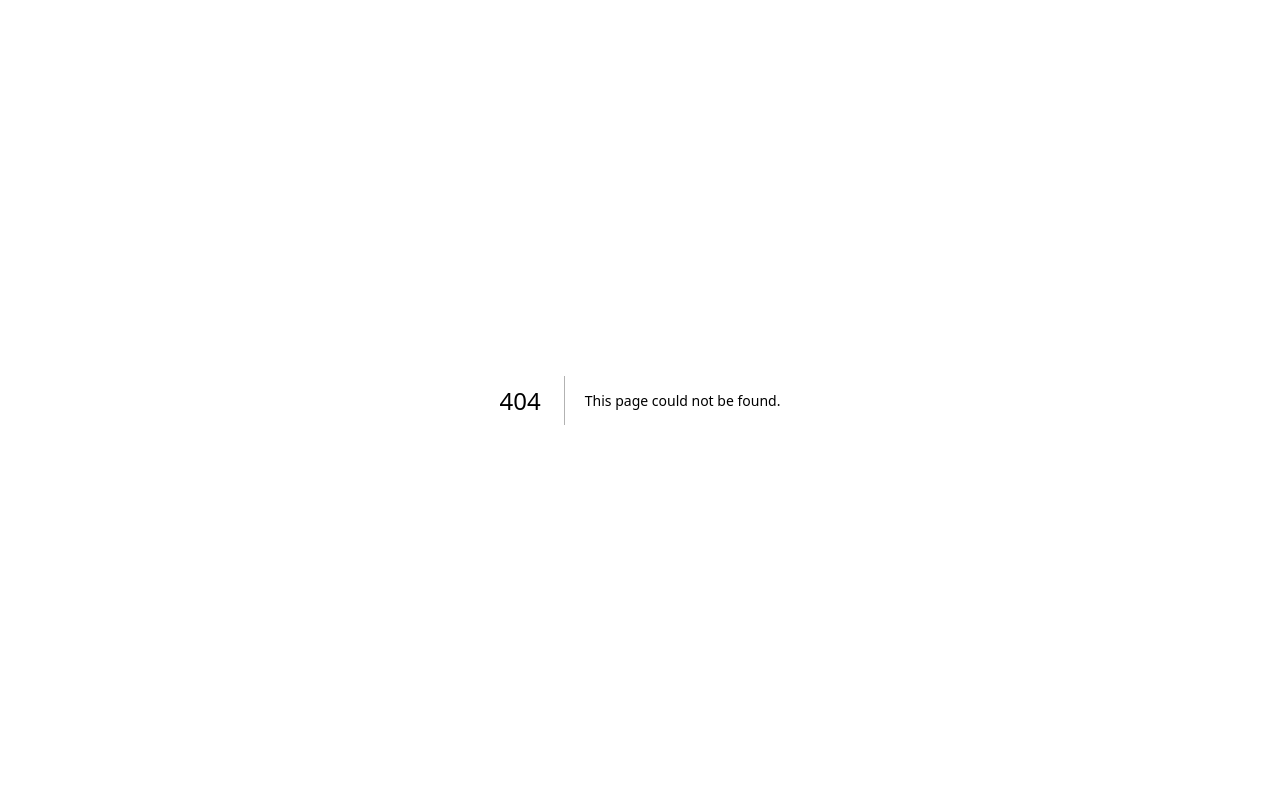
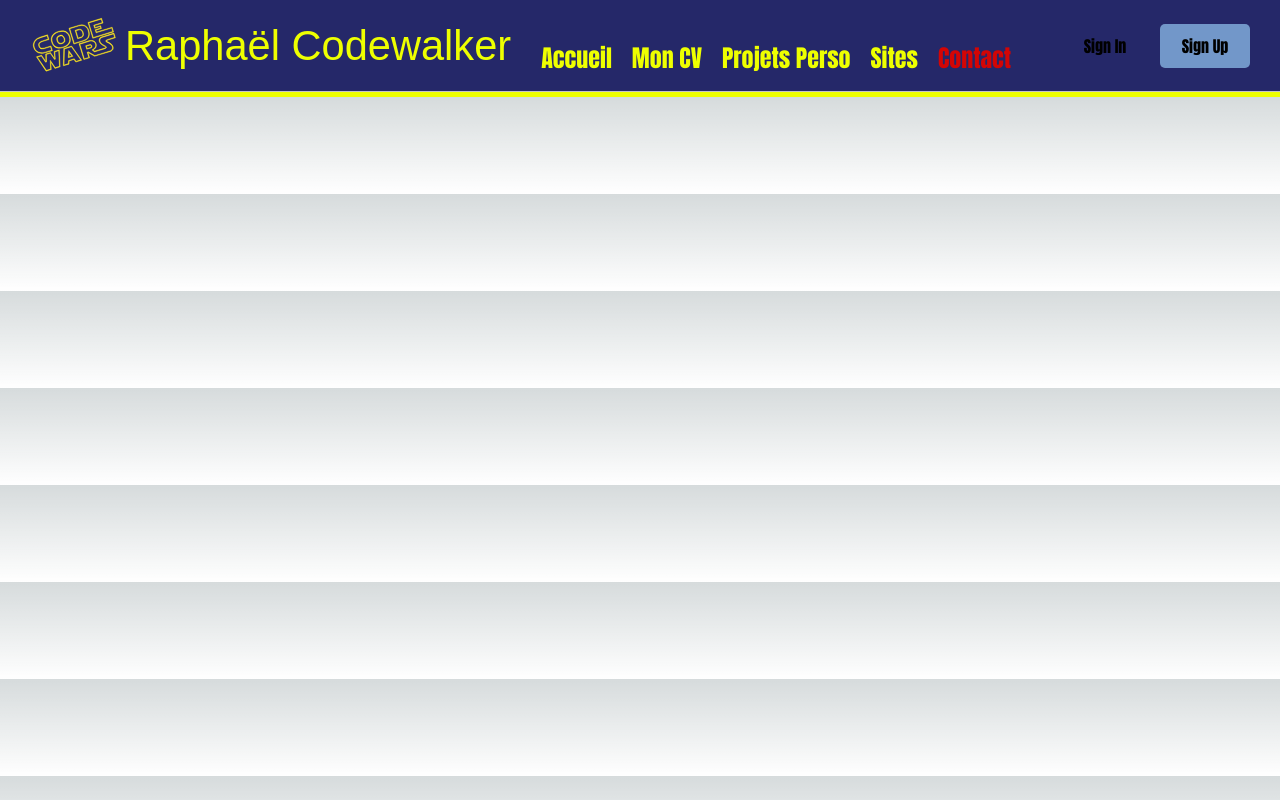
Before and after one commit to RaphCamp/ma-vitrine-next, a Next.js app: page /contact in a window 1280 px wide. Before the commit this address had no page. Built offline with nearby package versions, Linux system fonts and the light colour scheme.

Commit message:
ajout des liens

```diff
--- /dev/null
+++ b/src/app/contact/page.tsx
@@ -0,0 +1,9 @@
+import Navbar from '@/components/navbar/navbar'
+
+export default function PageContact() {
+  return (
+    <main>
+      <Navbar/>
+  </main>
+  )
+}
--- /dev/null
+++ b/src/app/cv/page.tsx
@@ -0,0 +1,9 @@
+import Navbar from '@/components/navbar/navbar'
+
+export default function PageCV() {
+  return (
+    <main>
+      <Navbar/>
+  </main>
+  )
+}
--- a/src/app/page.tsx
+++ b/src/app/page.tsx
@@ -4,7 +4,7 @@ import codewars from '../assets/images/codewars.svg'
 import Intro from '@/components/intro/intro'
 import Navbar from '@/components/navbar/navbar'
 
-export default function Home() {
+export default function PageHome() {
   return (
     <main>
       <Navbar/>
--- /dev/null
+++ b/src/app/projets/page.tsx
@@ -0,0 +1,9 @@
+import Navbar from '@/components/navbar/navbar'
+
+export default function PageProjets() {
+  return (
+    <main>
+      <Navbar/>
+  </main>
+  )
+}
--- /dev/null
+++ b/src/app/sites/page.tsx
@@ -0,0 +1,9 @@
+import Navbar from '@/components/navbar/navbar'
+
+export default function PageSites() {
+  return (
+    <main>
+      <Navbar/>
+  </main>
+  )
+}
--- a/src/components/navbar/navbar.module.css
+++ b/src/components/navbar/navbar.module.css
@@ -30,7 +30,19 @@
   .hamburger {
     display: none;
   }
-  .navlinks_container a {
+  .active {
+    margin: 0 10px;
+    font-weight: 500;
+    text-decoration: none;
+    color: #414141;
+    display: inline-block;
+    position: relative;
+    color: rgb(211, 5, 5);
+    font-size: 1.5em;
+    cursor:default;
+    pointer-events: none;
+  }
+  .inactive {
     margin: 0 10px;
     font-weight: 500;
     text-decoration: none;
@@ -40,7 +52,8 @@
     color: rgb(238, 255, 0);
     font-size: 1.5em;
   }
-  .navlinks_container a::after {
+
+  .inactive::after {
     content: "";
     display: block;
     position: absolute;
@@ -78,6 +91,7 @@
   .sign_user {
     display: none;
   }
+
 
   @media (max-width: 900px) {
     .nav {
@@ -154,9 +168,13 @@
     .open {
       transform: translate(0%);
     }
-    .navlinks_container a {
-      font-size: 18px;
-      margin: 10px 0
+    .active {
+        font-size: 18px;
+        margin: 10px 0
+      }
+    .inactive {
+        font-size: 18px;
+        margin: 10px 0
     }
 
     .nav_authentication {
--- a/src/components/navbar/navbar.tsx
+++ b/src/components/navbar/navbar.tsx
@@ -1,3 +1,6 @@
+'use client'
+import { usePathname } from 'next/navigation'
+import Link from 'next/link'
 import { Component } from "react"
 import Image from 'next/image'
 import codewars from '@/assets/images/codewars.svg'
@@ -5,6 +8,7 @@ import stormTrooper from '@/assets/images/stormtrooper.svg'
 import styles from './navbar.module.css'
 
 export default function Navbar() {
+    const pathname = usePathname();
     return (
         <main className={styles.nav}>
             <a href="#" className={styles.nav_icon} aria-label="visit homepage" aria-current="page">
@@ -19,11 +23,11 @@ export default function Navbar() {
                 <span></span>
             </button>
             <div className={styles.navlinks_container}>
-                <a href="#" aria-current="page">Accueil</a>
-                <a href="#">Mon CV</a>
-                <a href="#">Projets Perso</a>
-                <a href="#">Sites</a>
-                <a href="#">Contact</a>
+                <Link className={`link ${pathname === '/' ? styles.active : styles.inactive}`} href="/">Accueil</Link>
+                <Link className={`link ${pathname === '/cv' ? styles.active : styles.inactive}`} href="/cv">Mon CV</Link>
+                <Link className={`link ${pathname === '/projets' ? styles.active : styles.inactive}`} href="/projets">Projets Perso</Link>
+                <Link className={`link ${pathname === '/sites' ? styles.active : styles.inactive}`} href="/sites">Sites</Link>
+                <Link className={`link ${pathname === '/contact' ? styles.active : styles.inactive}`} href="/contact">Contact</Link>
             </div>
             </div>
 
```
